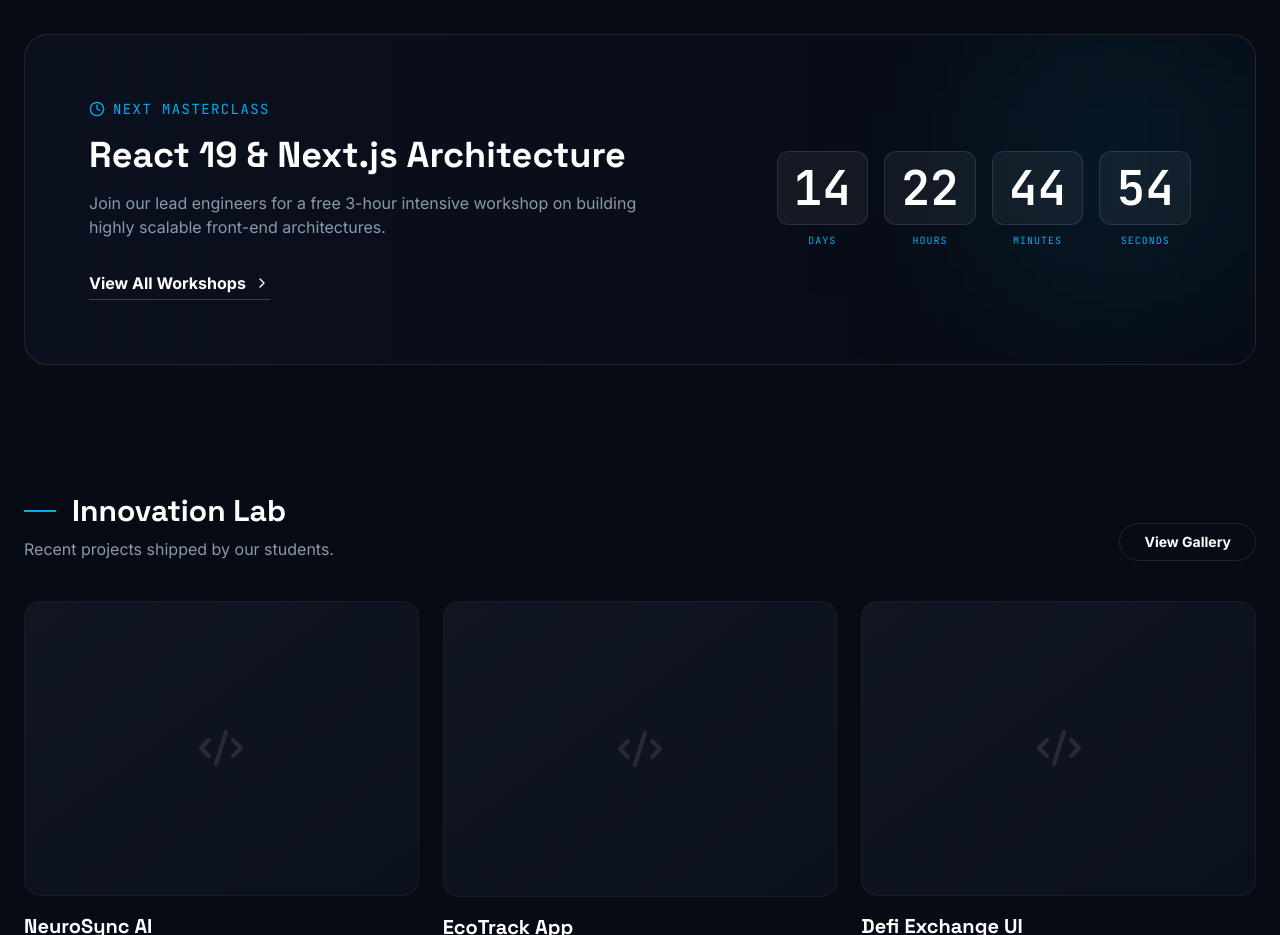
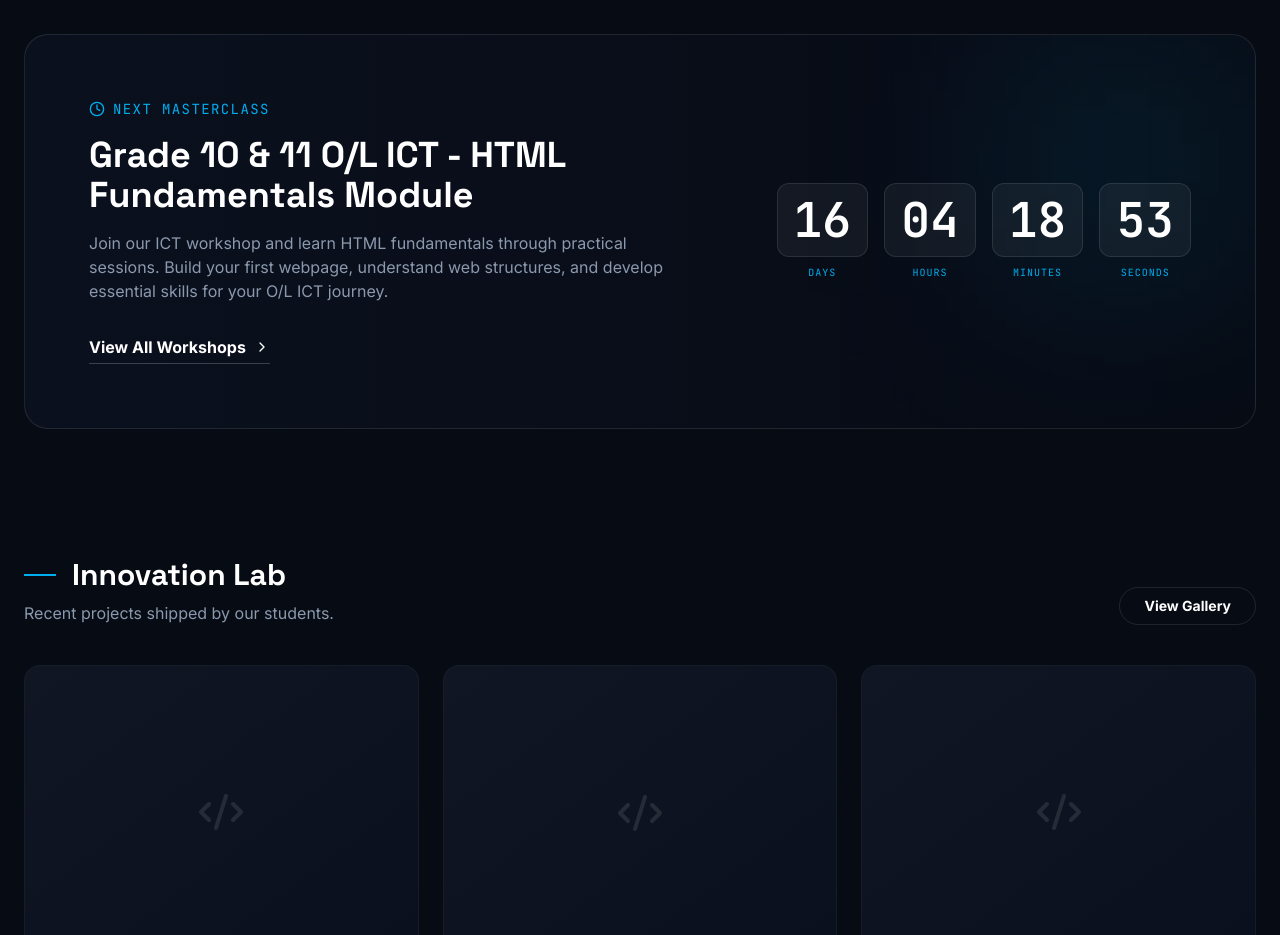
Before and after one commit to M-Mufassir/Techtitude-Labs, a React (Vite) app: page /academy in a window 1280 px wide. Shown: the part 1380-2315 px from the top of the page. Built offline with nearby package versions, Linux system fonts and the light colour scheme.

Commit message:
feat: add AcademyHome page with curriculum overview, workshop countdown, and student showcase

```diff
--- a/src/Pages/AcademyHome.tsx
+++ b/src/Pages/AcademyHome.tsx
@@ -5,27 +5,29 @@ import Reveal from "../components/Reveal";
 
 // Sub-components
 const Countdown = () => {
-  const [timeLeft, setTimeLeft] = useState({ days: 14, hours: 22, minutes: 45, seconds: 0 });
+  const calculateTimeLeft = () => {
+    const targetDate = new Date("August 2, 2026 09:00:00").getTime();
+    const now = new Date().getTime();
+    const difference = targetDate - now;
+
+    let timeLeft = { days: 0, hours: 0, minutes: 0, seconds: 0 };
+
+    if (difference > 0) {
+      timeLeft = {
+        days: Math.floor(difference / (1000 * 60 * 60 * 24)),
+        hours: Math.floor((difference / (1000 * 60 * 60)) % 24),
+        minutes: Math.floor((difference / 1000 / 60) % 60),
+        seconds: Math.floor((difference / 1000) % 60),
+      };
+    }
+    return timeLeft;
+  };
+
+  const [timeLeft, setTimeLeft] = useState(calculateTimeLeft());
 
   useEffect(() => {
     const timer = setInterval(() => {
-      setTimeLeft(prev => {
-        let { days, hours, minutes, seconds } = prev;
-        if (seconds > 0) seconds--;
-        else {
-          seconds = 59;
-          if (minutes > 0) minutes--;
-          else {
-            minutes = 59;
-            if (hours > 0) hours--;
-            else {
-              hours = 23;
-              if (days > 0) days--;
-            }
-          }
-        }
-        return { days, hours, minutes, seconds };
-      });
+      setTimeLeft(calculateTimeLeft());
     }, 1000);
     return () => clearInterval(timer);
   }, []);
@@ -151,8 +153,8 @@ export default function AcademyHome() {
                 <div className="flex items-center gap-2 text-[#00AEEF] font-mono text-sm uppercase tracking-widest mb-4">
                   <Clock size={16} /> Next Masterclass
                 </div>
-                <h2 className="text-4xl font-bold font-display mb-4">React 19 & Next.js Architecture</h2>
-                <p className="text-[#8A99AD] mb-8">Join our lead engineers for a free 3-hour intensive workshop on building highly scalable front-end architectures.</p>
+                <h2 className="text-4xl font-bold font-display mb-4">Grade 10 & 11 O/L ICT - HTML Fundamentals Module</h2>
+                <p className="text-[#8A99AD] mb-8">Join our ICT workshop and learn HTML fundamentals through practical sessions. Build your first webpage, understand web structures, and develop essential skills for your O/L ICT journey.</p>
                 <Link to="/workshops" className="inline-flex items-center gap-2 text-white font-bold hover:text-[#00AEEF] transition-colors border-b border-white/20 pb-1 hover:border-[#00AEEF]">
                   View All Workshops <ChevronRight size={16} />
                 </Link>
```
